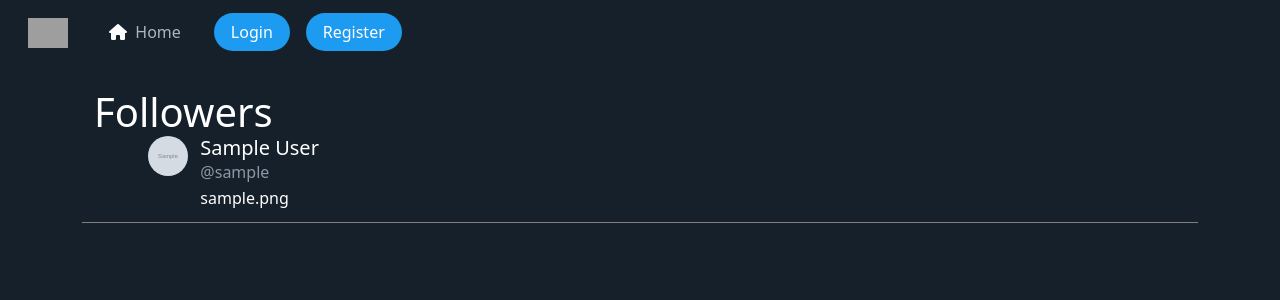
After one commit to dannyjimenez98/Social_Media_App, a Django app: page /users/1/followers in a window 1280 px wide. The commit adds this page. Shown: the top 300 px of the page. Run offline with Django 4.2, Linux system fonts and the light colour scheme; tables that the repository leaves empty hold one stand-in row (values such as "Sample post"); grey boxes marked "Sample" are stand-in pictures; some libraries are stand-ins or nearby versions; grey boxes are pictures that could not be loaded.

Commit message:
add profiles' follower and following lists

```diff
--- a/static/css/styles.css
+++ b/static/css/styles.css
@@ -212,3 +212,20 @@ i, .rt-content p {
 .follow-count em {
     color: rgb(139, 152, 165);
 }
+
+.follow-container {
+    margin: 0;
+    padding: 0 16px;
+    border-bottom: 1px solid gray;
+}
+
+.follow-username-container {
+    padding-right: 5px;
+    margin-bottom: 2px;
+    display: flex;
+    flex-direction: column;
+}
+
+.follow-username-container p{
+    color: rgb(139, 152, 165);
+}
--- a/tweets/templates/home.html
+++ b/tweets/templates/home.html
@@ -34,7 +34,6 @@
 							width="40"
 							height="40"
 						/>
-						</a>
 					</div>
 					<div class="col-10">
 						<div class="tweet-username-container">
--- /dev/null
+++ b/users/templates/followers.html
@@ -0,0 +1,38 @@
+{% extends 'base.html' %}
+{% load static %}
+
+{% block content %}
+<div class="row">
+    <h1>Followers</h1>
+    {% for follower in followers %}
+    <div class="container follow-container">
+        <div class="row">
+            <div class="col-1 tweet-col">
+                <img
+                    src="{{ follower.user.profile_pic.url }}"
+                    class="rounded-circle"
+                    alt="{{follower.user.user.username}}'s Profile Picture"
+                    width="40"
+                    height="40"
+                />
+            </div>
+
+            <div class="col-10">
+                <div class="follow-username-container">
+                    {% if follower.user.name %}
+                        <h5 class="profile-name"><a href="{% url 'profile' follower.user.user.id %}">{{follower.user.name}}</a></h5>
+                    {% else %}
+                        <h5 class="profile-name"></h5>
+                    {% endif %}
+
+                    <a href="{% url 'profile' follower.user.user.id %}" id="username-link">
+                        <p>@{{follower.user.user.username}}</p>
+                    </a>
+                </div>
+                <p>{{follower.user.profile_bio}}</p>
+            </div>
+        </div>
+    </div>
+    {% endfor %}
+</div>
+{%endblock%}
--- a/users/templates/profile.html
+++ b/users/templates/profile.html
@@ -37,11 +37,11 @@
 
                 <div class="profile-follows-row col-12">
                     <div class="follow-count">
-                        <a href=""><p><strong>{{ profile.followers.count }}</strong> <em>Followers</em></p></a>
+                        <a href="{% url 'followers' profile.id %}"><p><strong>{{ profile.followers.count }}</strong> <em>Followers</em></p></a>
                     </div>
                     &nbsp;&nbsp;
                     <div class="follow-count">
-                        <a href=""><p><strong>{{ profile.following.count }}</strong> <em>Following</em></p></a>
+                        <a href="{% url 'following' profile.id %}"><p><strong>{{ profile.following.count }}</strong> <em>Following</em></p></a>
                     </div>
                 </div>
             </div>
--- a/users/urls.py
+++ b/users/urls.py
@@ -3,6 +3,8 @@ from . import views
 
 urlpatterns = [
     path('<int:pk>', views.profile, name='profile'),
+    path('<int:pk>/followers', views.get_followers, name='followers'),
+    path('<int:pk>/following', views.get_following, name='following'),
     path('signup/', views.signup, name='signup'),
     path('login/', views.login_view, name='login'),
     path('logout/', views.logout_view, name='logout'),
--- a/users/views.py
+++ b/users/views.py
@@ -29,6 +29,21 @@ def profile(request, pk):
     else:
         messages.success(request, "You must be logged in to view this page")
         return redirect('home')
+
+def get_followers(request, pk):
+        profile = Profile.objects.get(user_id=pk).user.id
+
+        # returns queryset of profile's follower relationships
+        followers = Follow.objects.filter(follow_user=profile)
+        return render(request, 'followers.html', {'profile':profile, 'followers':followers})
+
+
+def get_following(request, pk):
+    profile = Profile.objects.get(user_id=pk).user.id
+
+    # returns queryset of profile's following relationships
+    follows = Follow.objects.filter(user=profile)
+    return render(request, 'following.html', {'profile':profile, 'follows':follows})
 
 def signup(request):
     if request.method == "POST":
```
Also changed, not shown: users/templates/following.html (added, +38 -0 lines).
